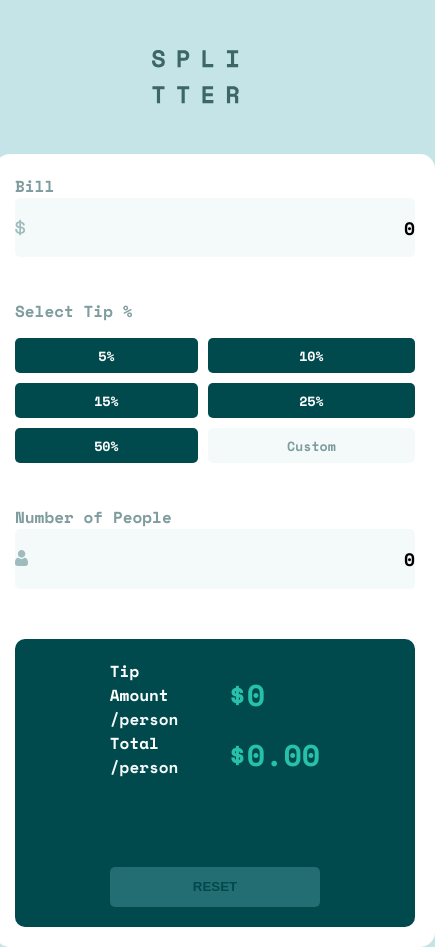
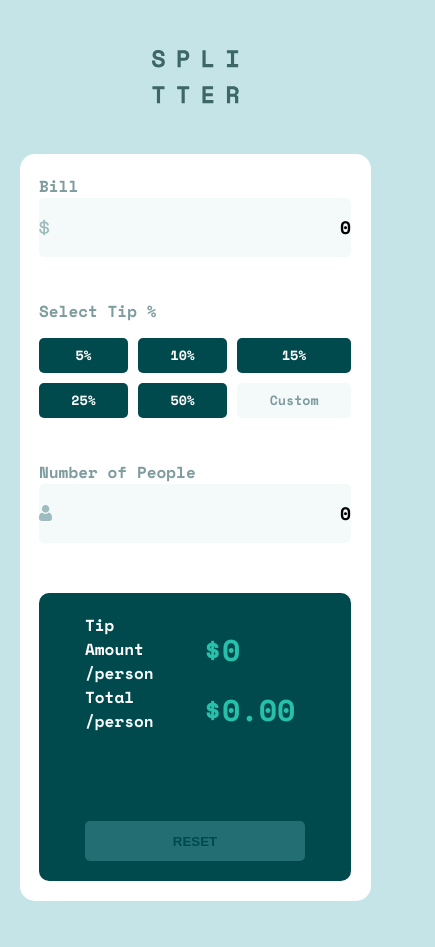
Before and after one commit to 3nitan/react-js-tip-calculator, a React (Create React App) app: page / in a window 390 px wide. Shown: the whole page, 435 px wide, since content can reach past the window. After the commit the page ends 901 px from the top, so only its background shows below. Built offline with nearby package versions, Linux system fonts and the light colour scheme.

Commit message:
fixes on mobile view

```diff
--- a/src/App.css
+++ b/src/App.css
@@ -153,31 +153,7 @@ span {
 
 @media screen and (max-width: 600px) {
   .form {
-    display: flex;
-    flex-direction: column;
-    /* gap: 2.5rem; */
-    padding: 50px auto;
     width: 100%;
-    resize: none;
-    /* overflow-x: auto; */
-  }
-
-  form.form {
-    width: 100%;
-    overflow-x: auto;
-  }
-
-  .form-input {
-    max-width: 100%;
-  }
-
-  .form-input input {
-    resize: none;
-  }
-
-  .btn-container {
-    display: grid;
-    grid-template-columns: auto auto;
   }
 
   .output-container {
@@ -185,10 +161,27 @@ span {
   }
 
   .output-wrapper {
-    padding: 20px;
+    display: flex;
+    flex-direction: column;
+    justify-content: center;
+    align-items: center;
+    padding: 20px 0px;
   }
 
   .output-value {
     width: 100%;
+    overflow-x: auto;
+  }
+
+  .output {
+    display: flex;
+    justify-content: space-between;
+    gap: 50px;
+    align-items: center;
+    width: 220px;
+  }
+
+  .reset-btn {
+    width: 220px;
   }
 }
--- a/src/index.css
+++ b/src/index.css
@@ -54,8 +54,7 @@ label {
 
 @media screen and (max-width: 600px) {
   body {
-    display: grid;
-    place-items: center;
+    display: block;
   }
 
   .header {
@@ -65,10 +64,10 @@ label {
   }
 
   .container {
-    display: grid;
-    place-items: center;
-    width: 400px;
-    padding: 20px auto;
+    display: flex;
+    flex-direction: column;
+    width: 80%;
+    margin: 0px auto;
     border-radius: 15px;
   }
 }
```
